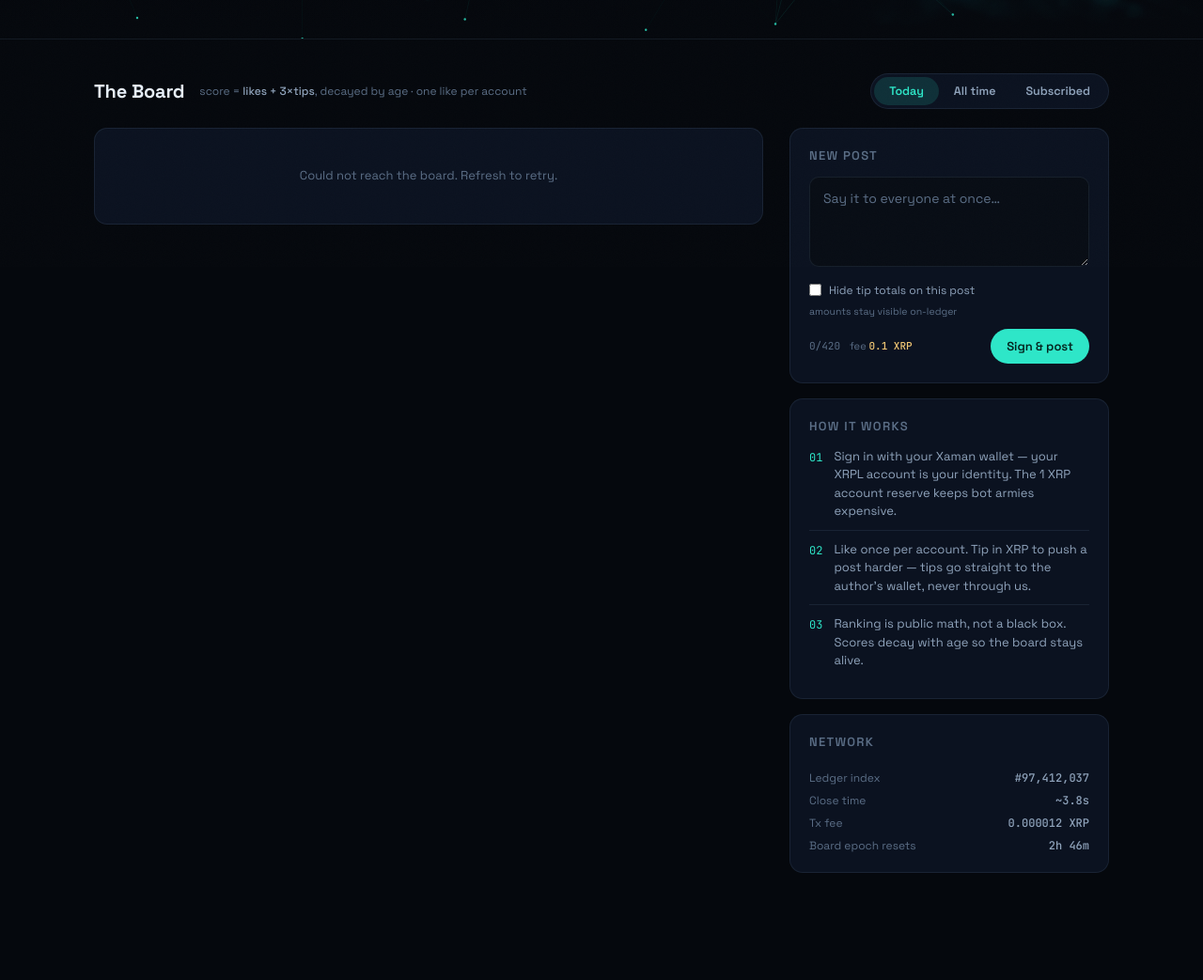
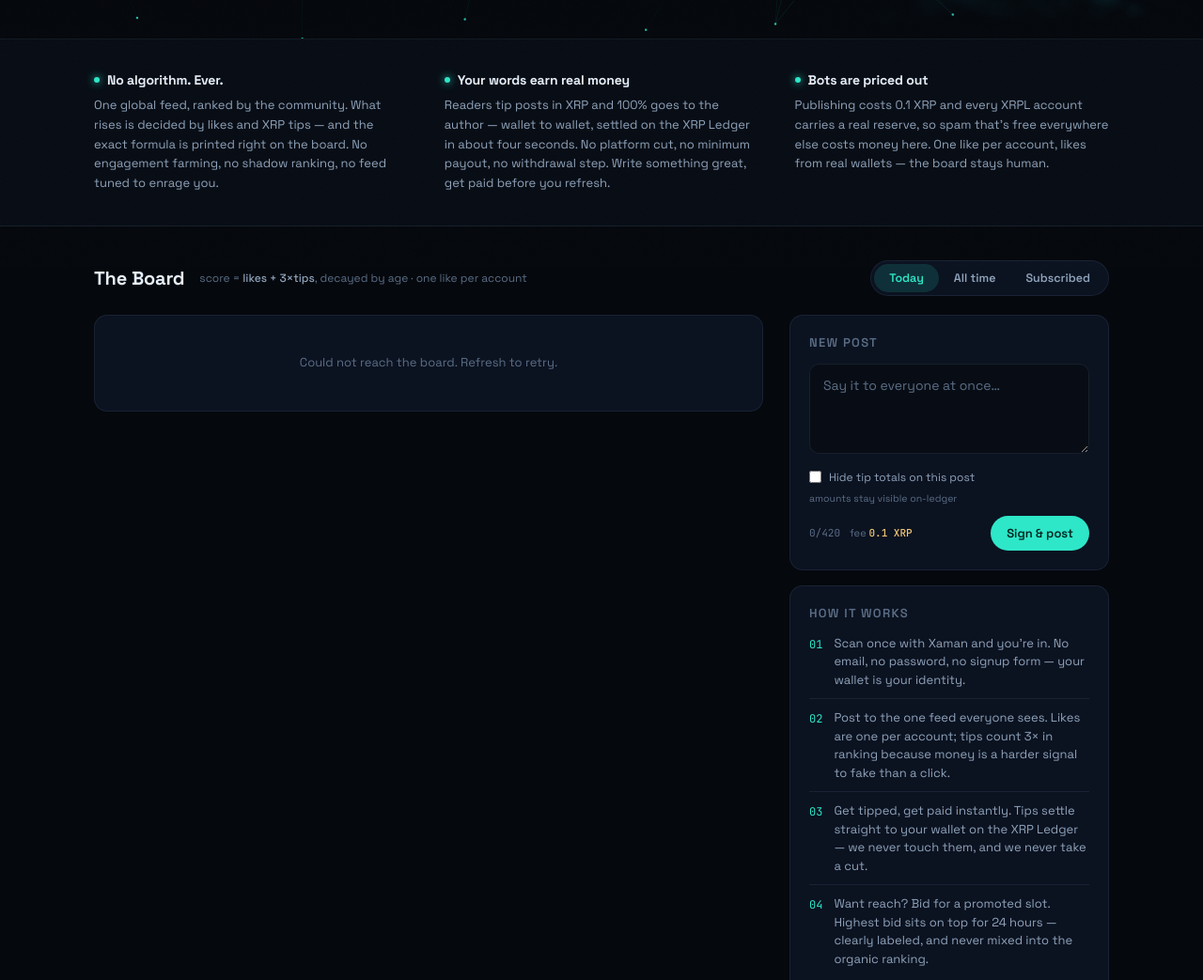
Before and after one commit to Nemofirst/consensus-board, a website: page index.html in a window 1280 px wide. Shown: the part 516-1559 px from the top of the page at 94% size. Drawn offline with Linux system fonts and the light colour scheme; no server answers.

Commit message:
Add files via upload

```diff
--- a/index.html
+++ b/index.html
@@ -56,6 +56,12 @@ h1 .shine{background:linear-gradient(100deg,var(--acc) 20%,#bffcf1 40%,var(--acc
 .stat b{display:block;font-size:clamp(20px,2.4vw,28px);font-weight:600;letter-spacing:-.02em}
 .stat span{font-size:11px;color:var(--txt3);letter-spacing:.08em;text-transform:uppercase}
 @media(max-width:860px){.hero-in{grid-template-columns:1fr;gap:32px}.hero-stats{max-width:440px}}
+.why{border-bottom:1px solid var(--line);background:var(--bg2)}
+.why-in{max-width:1160px;margin:0 auto;padding:34px clamp(16px,4vw,40px);display:grid;grid-template-columns:repeat(3,1fr);gap:clamp(20px,3vw,48px)}
+.why-item h3{font-size:14px;letter-spacing:-.01em;margin-bottom:8px;display:flex;align-items:center;gap:8px}
+.why-item h3::before{content:"";width:6px;height:6px;border-radius:99px;background:var(--acc);box-shadow:0 0 8px var(--acc);flex:none}
+.why-item p{font-size:13px;color:var(--txt2);line-height:1.6}
+@media(max-width:860px){.why-in{grid-template-columns:1fr;gap:20px}}
 main{max-width:1160px;margin:0 auto;padding:0 clamp(16px,4vw,40px) 120px}
 .board-head{display:flex;align-items:center;gap:16px;padding:36px 0 20px;flex-wrap:wrap}
 .board-head h2{font-size:20px;letter-spacing:-.01em}
@@ -184,6 +190,23 @@ footer{border-top:1px solid var(--line);padding:28px clamp(16px,4vw,40px);displa
   </div>
 </section>
 
+<section class="why">
+  <div class="why-in">
+    <div class="why-item">
+      <h3>No algorithm. Ever.</h3>
+      <p>One global feed, ranked by the community. What rises is decided by likes and XRP tips — and the exact formula is printed right on the board. No engagement farming, no shadow ranking, no feed tuned to enrage you.</p>
+    </div>
+    <div class="why-item">
+      <h3>Your words earn real money</h3>
+      <p>Readers tip posts in XRP and 100% goes to the author — wallet to wallet, settled on the XRP Ledger in about four seconds. No platform cut, no minimum payout, no withdrawal step. Write something great, get paid before you refresh.</p>
+    </div>
+    <div class="why-item">
+      <h3>Bots are priced out</h3>
+      <p>Publishing costs 0.1 XRP and every XRPL account carries a real reserve, so spam that's free everywhere else costs money here. One like per account, likes from real wallets — the board stays human.</p>
+    </div>
+  </div>
+</section>
+
 <main>
   <div class="board-head">
     <h2>The Board</h2>
@@ -213,9 +236,10 @@ footer{border-top:1px solid var(--line);padding:28px clamp(16px,4vw,40px);displa
       <div class="card" id="howCard">
         <h3>How it works</h3>
         <ul class="how">
-          <li><span class="n">01</span><span>Sign in with your Xaman wallet — your XRPL account is your identity. The 1 XRP account reserve keeps bot armies expensive.</span></li>
-          <li><span class="n">02</span><span>Like once per account. Tip in XRP to push a post harder — tips go straight to the author's wallet, never through us.</span></li>
-          <li><span class="n">03</span><span>Ranking is public math, not a black box. Scores decay with age so the board stays alive.</span></li>
+          <li><span class="n">01</span><span>Scan once with Xaman and you're in. No email, no password, no signup form — your wallet is your identity.</span></li>
+          <li><span class="n">02</span><span>Post to the one feed everyone sees. Likes are one per account; tips count 3× in ranking because money is a harder signal to fake than a click.</span></li>
+          <li><span class="n">03</span><span>Get tipped, get paid instantly. Tips settle straight to your wallet on the XRP Ledger — we never touch them, and we never take a cut.</span></li>
+          <li><span class="n">04</span><span>Want reach? Bid for a promoted slot. Highest bid sits on top for 24 hours — clearly labeled, and never mixed into the organic ranking.</span></li>
         </ul>
       </div>
 
```
